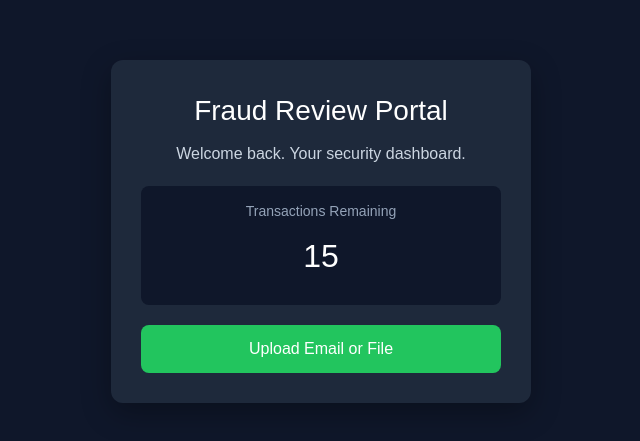
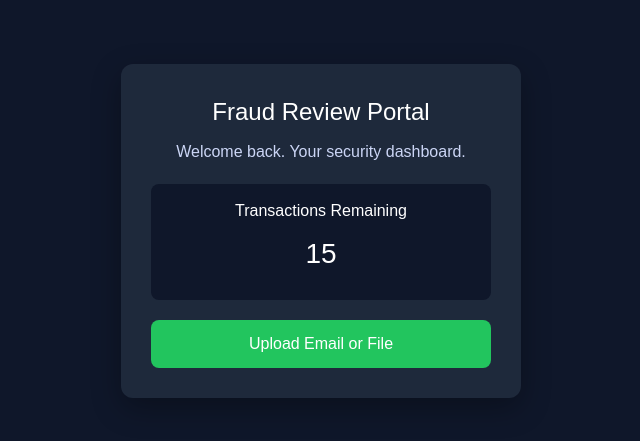
Before and after one commit to bostoncopier-cell/fraudreview-portal, a Next.js app: page / in a window 1280 px wide. Shown: the part 169-610 px from the top of the page, without its empty margins (319-959 px from the left). Built offline with nearby package versions, Linux system fonts and the light colour scheme.

Commit message:
Added file upload interaction

```diff
--- a/app/page.tsx
+++ b/app/page.tsx
@@ -1,51 +1,59 @@
+"use client";
+
+import { useRef } from "react";
+
 export default function Home() {
+  const fileInputRef = useRef<HTMLInputElement>(null);
+
+  const handleUploadClick = () => {
+    fileInputRef.current?.click();
+  };
+
+  const handleFileChange = (event: React.ChangeEvent<HTMLInputElement>) => {
+    const file = event.target.files?.[0];
+    if (file) {
+      alert(`File selected: ${file.name}`);
+    }
+  };
+
   return (
-    <main
-      style={{
+    <main style={{
       minHeight: "100vh",
       display: "flex",
       justifyContent: "center",
       alignItems: "center",
       backgroundColor: "#0f172a",
       color: "white",
-        fontFamily: "Arial, sans-serif",
-        padding: "20px",
-      }}
-    >
-      <div
-        style={{
-          width: "100%",
-          maxWidth: "420px",
+      fontFamily: "Arial"
+    }}>
+      <div style={{
+        width: "400px",
         padding: "30px",
         borderRadius: "12px",
         backgroundColor: "#1e293b",
         boxShadow: "0 10px 30px rgba(0,0,0,0.3)",
-          textAlign: "center",
-        }}
-      >
-        <h1 style={{ fontSize: "28px", marginBottom: "10px" }}>
+        textAlign: "center"
+      }}>
+        <h1 style={{ fontSize: "24px", marginBottom: "10px" }}>
           Fraud Review Portal
         </h1>
 
-        <p style={{ marginBottom: "20px", color: "#cbd5e1" }}>
+        <p style={{ marginBottom: "20px", color: "#cbd5f5" }}>
           Welcome back. Your security dashboard.
         </p>
 
-        <div
-          style={{
+        <div style={{
           backgroundColor: "#0f172a",
           padding: "15px",
           borderRadius: "8px",
-            marginBottom: "20px",
-          }}
-        >
-          <p style={{ margin: 0, fontSize: "14px", color: "#94a3b8" }}>
-            Transactions Remaining
-          </p>
-          <h2 style={{ margin: "10px 0", fontSize: "32px" }}>15</h2>
+          marginBottom: "20px"
+        }}>
+          <p style={{ margin: 0 }}>Transactions Remaining</p>
+          <h2 style={{ margin: "10px 0", fontSize: "28px" }}>15</h2>
         </div>
 
         <button
+          onClick={handleUploadClick}
           style={{
             width: "100%",
             padding: "12px",
@@ -54,11 +62,18 @@ export default function Home() {
             backgroundColor: "#22c55e",
             color: "white",
             fontSize: "16px",
-            cursor: "pointer",
+            cursor: "pointer"
           }}
         >
           Upload Email or File
         </button>
+
+        <input
+          type="file"
+          ref={fileInputRef}
+          onChange={handleFileChange}
+          style={{ display: "none" }}
+        />
       </div>
     </main>
   );
```
Lines whose indentation alone changed are shown as unchanged.
